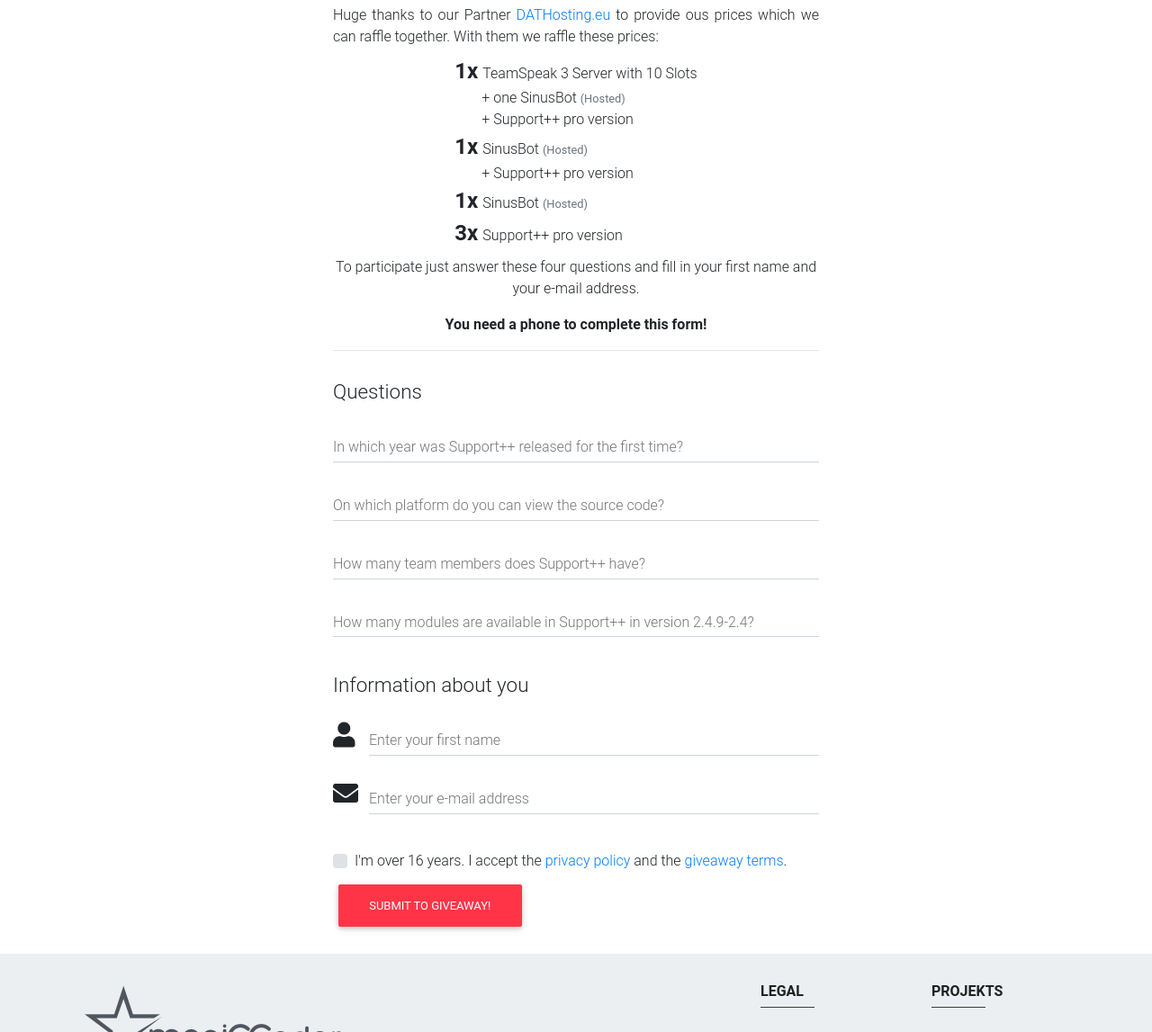
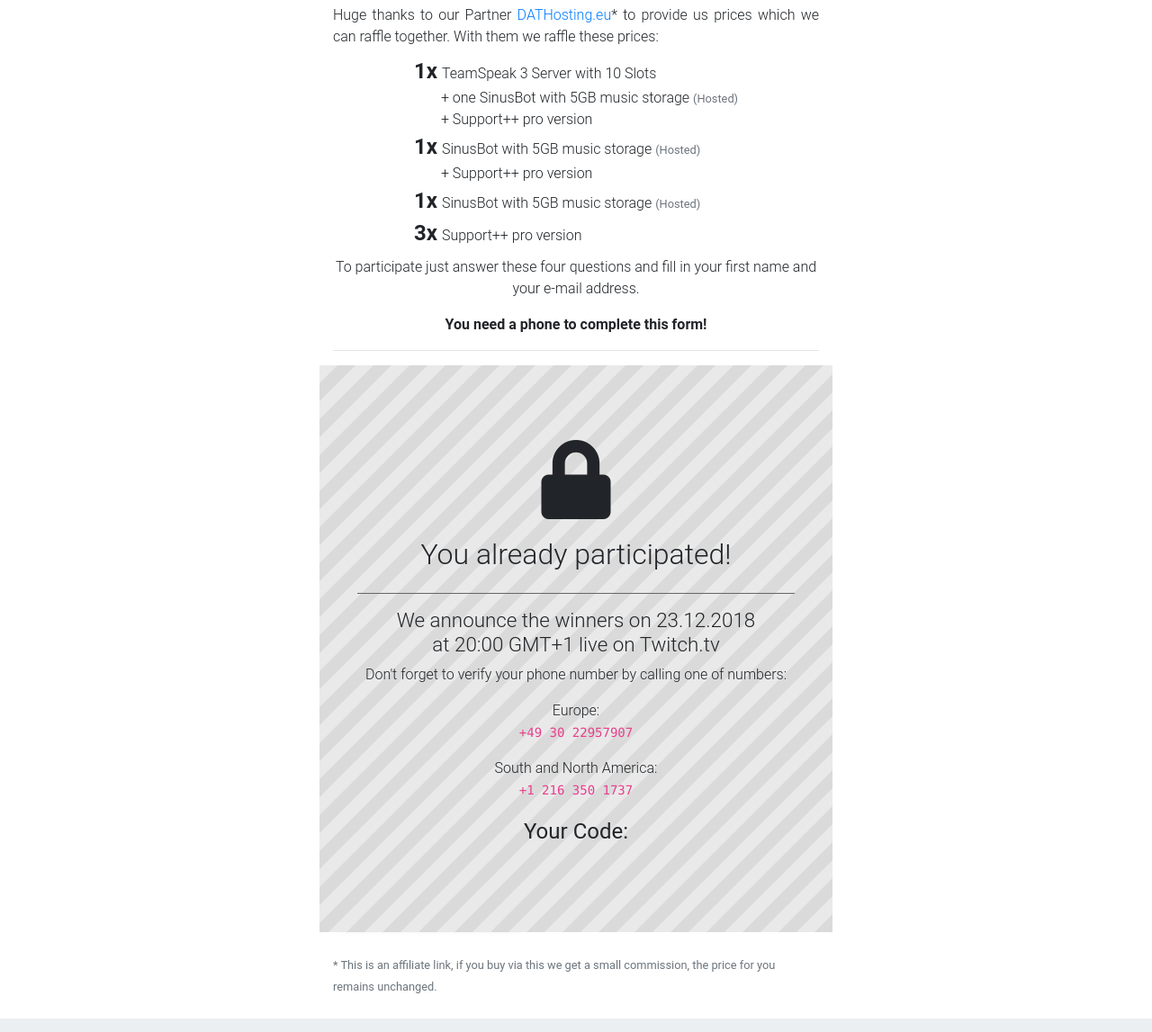
Before and after one commit to Support-pp/Giveaway, a plain HTML site: page docs/index.html in a window 1280 px wide. Shown: the part 342-1489 px from the top of the page at 90% size. Drawn offline with nearby package versions, Linux system fonts and the light colour scheme; files whose address does not match are found by name.

Commit message:
Added Storage size | Affiliate Info added

```diff
--- a/docs/index.html
+++ b/docs/index.html
@@ -28,7 +28,7 @@
 
 </head>
 
-<body>
+<body style="overflow-x: hidden">
 
 <nav class="mb-4 navbar navbar-expand-lg navbar-dark unique-color-white">
     <a class="navbar-brand" href="#" style="color:#2196F3; font-weight: bold;"><img src="https://support-pp.de/assets/img/help.png"
@@ -87,21 +87,21 @@
         <div class="col"></div>
         <div class="col-lg-6 text-center">
             <h2 class="h2-responsive"> The prices</h2>
-            <p class="text-justify mb-2">Huge thanks to our Partner <a href="https://dathosting.eu/aff.php?aff=193">DATHosting.eu</a> to provide ous prices which we
+            <p class="text-justify mb-2">Huge thanks to our Partner <a href="https://dathosting.eu/aff.php?aff=193">DATHosting.eu</a>* to provide us prices which we
                 can raffle together. With them we raffle these prices:</p>
             <ul class="list-unstyled d-inline-block mb-2" id="prices">
                 <li class="_1x">TeamSpeak 3 Server with 10 Slots<br>
-                    + one SinusBot
+                    + one SinusBot with 5GB music storage
                     <small class="text-muted">(Hosted)</small>
                     <br>
                     + Support++ pro version
                 </li>
-                <li class="_1x">SinusBot
+                <li class="_1x">SinusBot with 5GB music storage
                     <small class="text-muted">(Hosted)</small>
                     <br>
                     + Support++ pro version
                 </li>
-                <li class="_1x">SinusBot
+                <li class="_1x">SinusBot with 5GB music storage
                     <small class="text-muted">(Hosted)</small>
                 </li>
                 <li class="_3x">Support++ pro version</li>
@@ -111,13 +111,14 @@
             <hr>
         </div>
         <div class="col"></div>
+
     </div>
 </div>
 <div class="container darken-grey-text mb-4 position-relative">
     <div id="bottom_right_present">
         <img src="./images/present.svg" alt="">
     </div>
-    <div id="doneBlocker" class="none">
+    <div id="doneBlocker" class="">
         <div class="content d-flex justify-content-center flex-column">
             <h1 class="display-2"><i class="fas fa-lock"></i></h1>
             <h2 class="h2-responsive">You already participated!</h2>
@@ -203,6 +204,16 @@
         <div class="col"></div>
     </div>
 </div>
+<div class="container darken-grey-text mb-4">
+    <div class="row">
+        <div class="col"></div>
+        <div class="col-lg-6">
+            <small class="text-muted">* This is an affiliate link, if you buy via this we get a small commission, the price for you remains unchanged.</small>
+        </div>
+        <div class="col"></div>
+    </div>
+</div>
+
 
 <!-- Footer -->
 <footer class="page-footer font-small blue-grey lighten-5 pt-3 mt-3">
```
